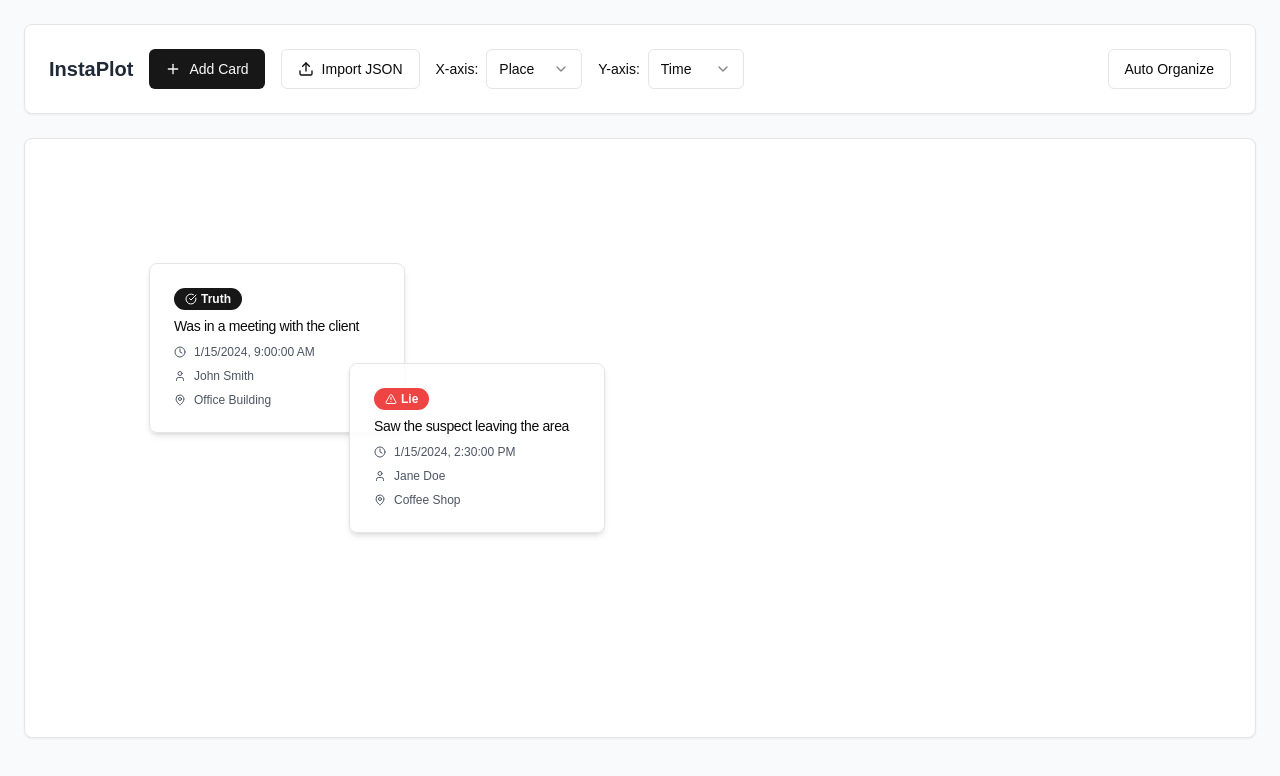
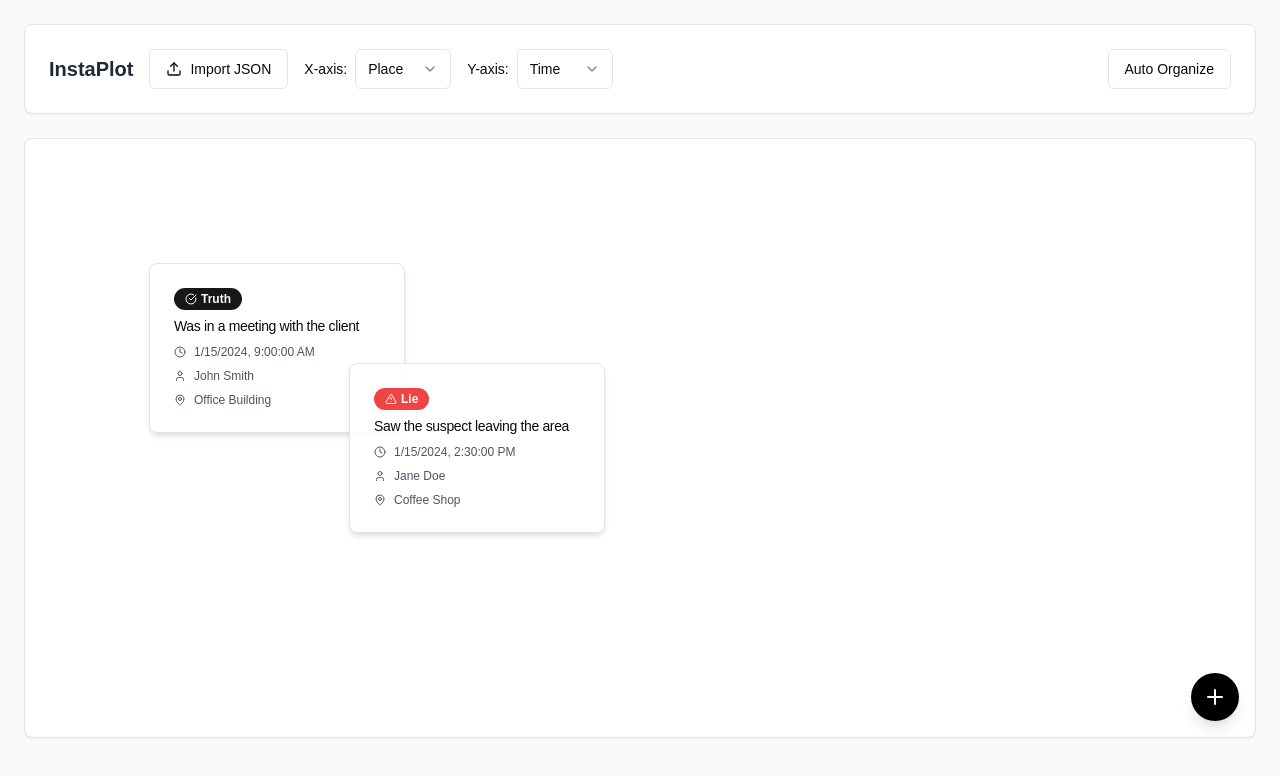
Before and after one commit to SachikoNitta/instaPlot, a Next.js app: page / in a window 1280 px wide. Shown: the top 776 px of the page. Built offline with nearby package versions, Linux system fonts and the light colour scheme.

Commit message:
Fixed the add card button style and placed on the right bottom corner of the pane

```diff
--- a/components/plot-builder.tsx
+++ b/components/plot-builder.tsx
@@ -272,10 +272,6 @@ export default function PlotBuilder() {
           <div className="flex flex-wrap items-center gap-4">
             <div className="text-xl font-bold text-gray-800">InstaPlot</div>
 
-            <Button onClick={() => setShowForm(!showForm)} className="flex items-center gap-2">
-              <Plus className="w-4 h-4" />
-              Add Card
-            </Button>
 
             <div className="relative">
               <Input
@@ -323,63 +319,6 @@ export default function PlotBuilder() {
             </Button>
           </div>
 
-          {/* Create Card Form */}
-          {showForm && (
-            <div className="mt-6 p-4 bg-gray-50 rounded-lg">
-              <div className="grid grid-cols-1 md:grid-cols-2 gap-4">
-                <div>
-                  <Label htmlFor="time">Time</Label>
-                  <Input
-                    id="time"
-                    type="datetime-local"
-                    value={newCard.time}
-                    onChange={(e) => setNewCard({ ...newCard, time: e.target.value })}
-                  />
-                </div>
-                <div>
-                  <Label htmlFor="actor">Actor</Label>
-                  <Input
-                    id="actor"
-                    placeholder="Person involved"
-                    value={newCard.actor}
-                    onChange={(e) => setNewCard({ ...newCard, actor: e.target.value })}
-                  />
-                </div>
-                <div>
-                  <Label htmlFor="place">Place</Label>
-                  <Input
-                    id="place"
-                    placeholder="Location"
-                    value={newCard.place}
-                    onChange={(e) => setNewCard({ ...newCard, place: e.target.value })}
-                  />
-                </div>
-                <div className="flex items-center gap-2">
-                  <Switch
-                    id="is-lie"
-                    checked={newCard.is_lie}
-                    onCheckedChange={(checked) => setNewCard({ ...newCard, is_lie: checked })}
-                  />
-                  <Label htmlFor="is-lie">Mark as lie</Label>
-                </div>
-              </div>
-              <div className="mt-4">
-                <Label htmlFor="claims">Claims</Label>
-                <Textarea
-                  id="claims"
-                  placeholder="What was claimed or observed..."
-                  value={newCard.claims}
-                  onChange={(e) => setNewCard({ ...newCard, claims: e.target.value })}
-                />
-              </div>
-              <div className="flex gap-2 mt-4">
-                <Button onClick={handleCreateCard}>Create Card</Button>
-                <Button variant="outline" onClick={() => setShowForm(false)}>
-                  Cancel
-                </Button>
-              </div>
-            </div>
-          )}
         </div>
 
         {/* Plot Area */}
@@ -469,11 +408,80 @@ export default function PlotBuilder() {
             <div className="absolute inset-0 flex items-center justify-center text-gray-500">
               <div className="text-center">
                 <Plus className="w-12 h-12 mx-auto mb-4 opacity-50" />
-                <p>No cards yet. Click "Add Card" to get started.</p>
+                <p>No cards yet. Click the + button to get started.</p>
               </div>
             </div>
           )}
+
+          {/* Floating Add Card Button */}
+          <button
+            onClick={() => setShowForm(!showForm)}
+            className="absolute bottom-4 right-4 w-12 h-12 bg-black hover:bg-gray-800 text-white rounded-full shadow-lg hover:shadow-xl transition-all duration-200 flex items-center justify-center z-10"
+          >
+            <Plus className="w-6 h-6" />
+          </button>
         </div>
+
+        {/* Create Card Modal */}
+        {showForm && (
+          <div className="fixed inset-0 bg-black/50 flex items-center justify-center z-50">
+            <div className="bg-white rounded-lg p-6 w-full max-w-md mx-4">
+              <h3 className="text-lg font-semibold mb-4">Create New Card</h3>
+              <div className="space-y-4">
+                <div>
+                  <Label htmlFor="time">Time</Label>
+                  <Input
+                    id="time"
+                    type="datetime-local"
+                    value={newCard.time}
+                    onChange={(e) => setNewCard({ ...newCard, time: e.target.value })}
+                  />
+                </div>
+                <div>
+                  <Label htmlFor="actor">Actor</Label>
+                  <Input
+                    id="actor"
+                    placeholder="Person involved"
+                    value={newCard.actor}
+                    onChange={(e) => setNewCard({ ...newCard, actor: e.target.value })}
+                  />
+                </div>
+                <div>
+                  <Label htmlFor="place">Place</Label>
+                  <Input
+                    id="place"
+                    placeholder="Location"
+                    value={newCard.place}
+                    onChange={(e) => setNewCard({ ...newCard, place: e.target.value })}
+                  />
+                </div>
+                <div className="flex items-center gap-2">
+                  <Switch
+                    id="is-lie"
+                    checked={newCard.is_lie}
+                    onCheckedChange={(checked) => setNewCard({ ...newCard, is_lie: checked })}
+                  />
+                  <Label htmlFor="is-lie">Mark as lie</Label>
+                </div>
+                <div>
+                  <Label htmlFor="claims">Claims</Label>
+                  <Textarea
+                    id="claims"
+                    placeholder="What was claimed or observed..."
+                    value={newCard.claims}
+                    onChange={(e) => setNewCard({ ...newCard, claims: e.target.value })}
+                  />
+                </div>
+              </div>
+              <div className="flex gap-2 mt-6">
+                <Button onClick={handleCreateCard}>Create Card</Button>
+                <Button variant="outline" onClick={() => setShowForm(false)}>
+                  Cancel
+                </Button>
+              </div>
+            </div>
+          </div>
+        )}
 
         {/* Edit Card Modal */}
         {editingCard && (
```
